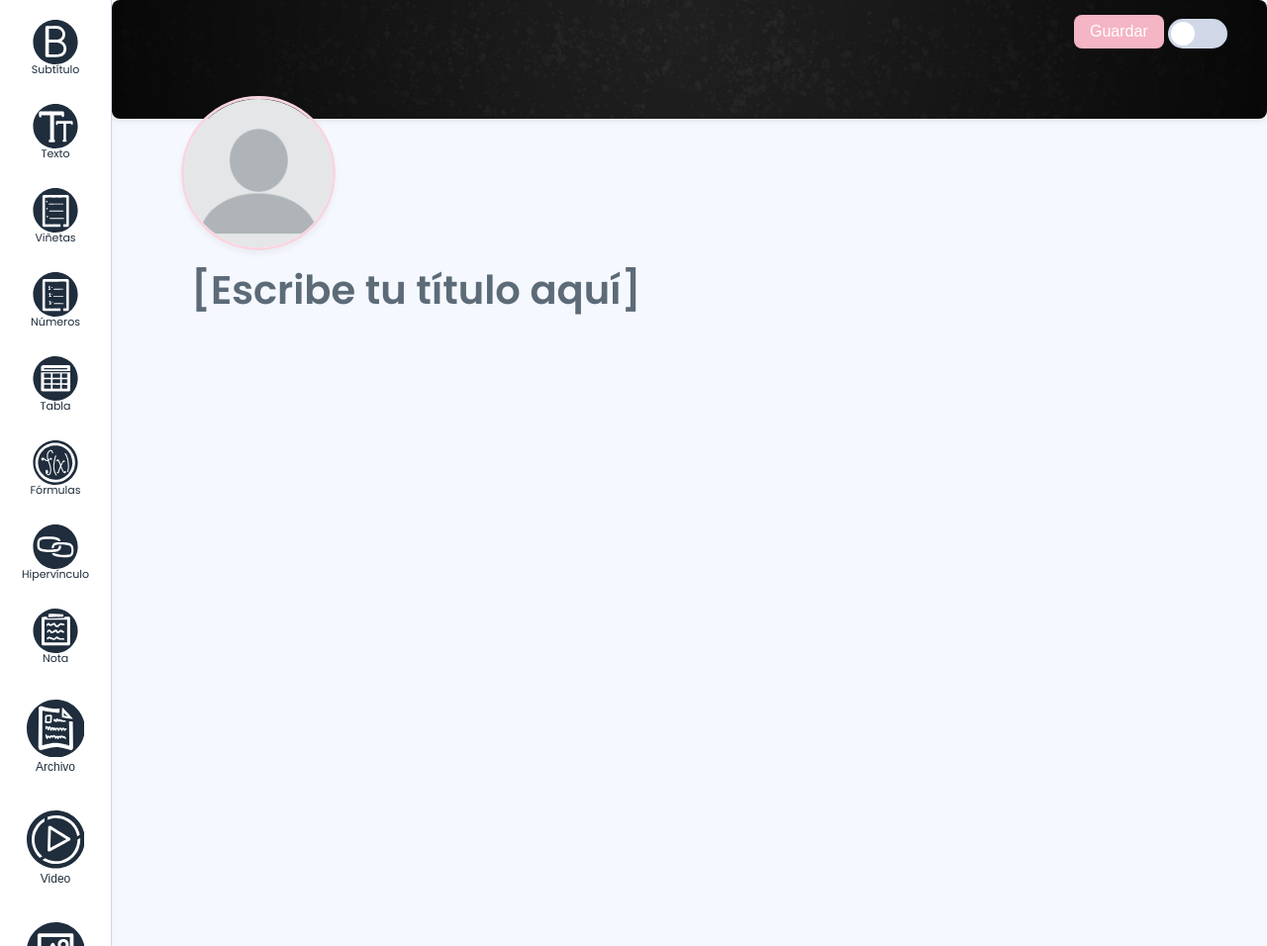
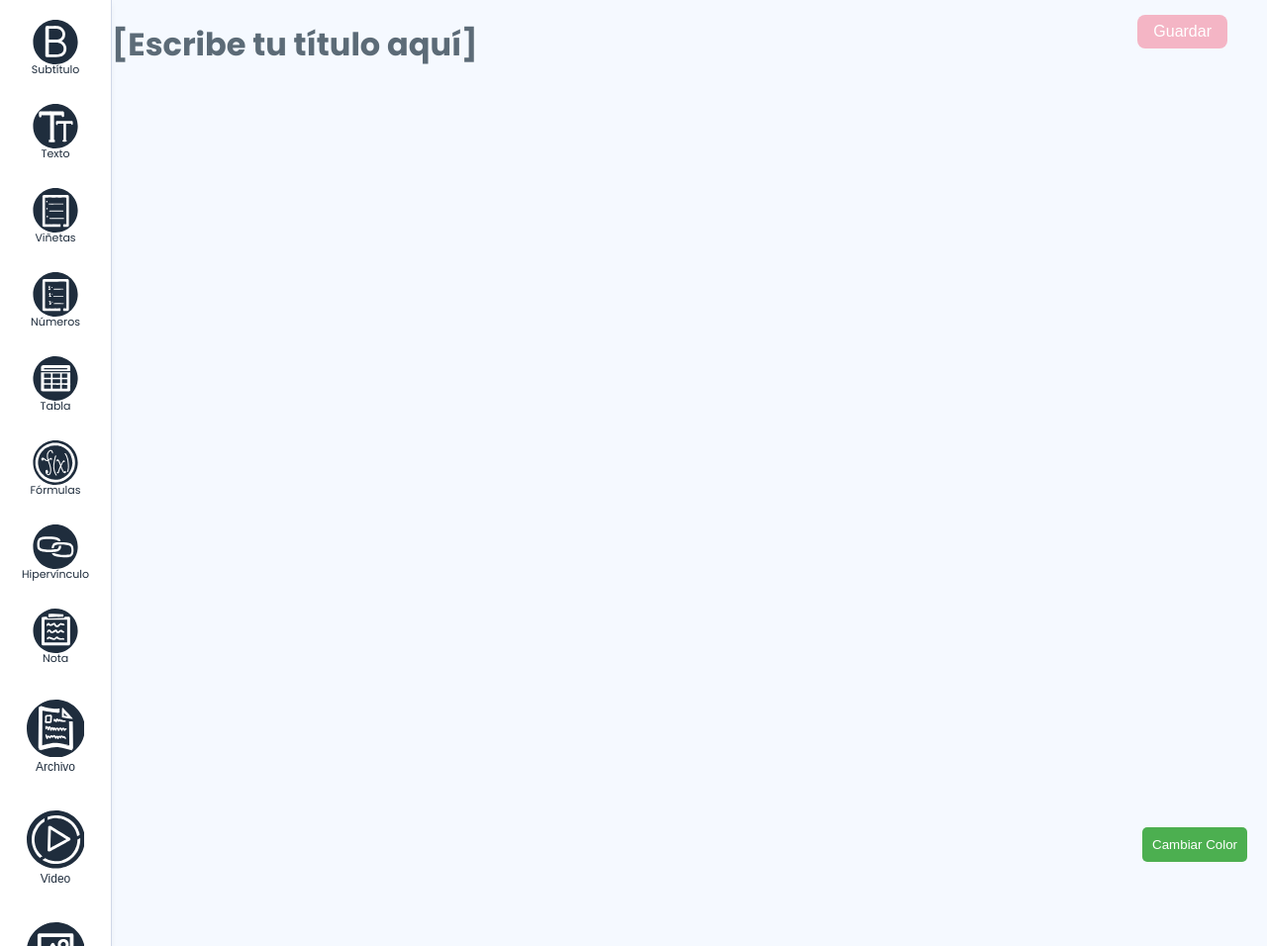
Before and after one commit to rhhdez29/web-project, a PHP site: page /pages/apuntes.php in a window 1280 px wide. Shown: the whole page at 99% size. Run offline with PHP 8.4, Linux system fonts and the light colour scheme; the visitor is signed in with stand-in values (Sample User, id 1); some libraries are stand-ins or nearby versions.

Commit message:
Update apuntes.php

```diff
--- a/pages/apuntes.php
+++ b/pages/apuntes.php
@@ -23,13 +23,7 @@ include_once '../includes/verificar_sesion.php';
     <nav>
       <div class="D">
         <button id="Guardar-apuntes">Guardar</button>
-        <label class="switch">
-          <input type="checkbox" id="toggle-mode">
-          <span class="slider">
-            <span class="icon">☀️</span>
-            <span class="icon">🌙</span>
-          </span>
-        </label>
+
       </div>
     </nav>
     <!-- Barra lateral -->
@@ -961,18 +955,18 @@ include_once '../includes/verificar_sesion.php';
       </button>
     </div>
 
-    <!-- Contenido principal -->
+
+
     <div id="Contenido">
+    <!-- Contenido principal
       <div class="imagen-wrapper portada-wrapper">
         <img class="portada" src="../assets/imagenes/fondo2.jpg" alt="Fondo">
         <div class="imagen-texto">Cambiar imagen</div>
       </div>
 
-      <div class="contenedor-centrado">
-        <div class="imagen-wrapper redonda">
-          <img class="icono" src="../assets/imagenes/perfil.png" alt="Perfil">
-          <div class="imagen-texto">Cambiar foto</div>
-        </div>
+    <div id="Contenido">
+    <img id="apuntes-profile-picture" class="profile-photo icono" src="../assets/imagenes/perfil.png" alt="Perfil">
+</div>-->
         <h1 id="editable-title" contenteditable="true" class="editable-h1"></h1>
 
         <!-- Área de trabajo -->
@@ -1047,6 +1041,24 @@ box-shadow: 0 5px 15px rgba(0,0,0,0.3); z-index: 1000; width: 400px;">
 
 
   <script src="../scripts/apuntes.js"></script>
+
+  <script>
+document.addEventListener('DOMContentLoaded', function() {
+    // Cargar foto de perfil desde localStorage si existe
+    const savedPhoto = localStorage.getItem('profilePictureUpdated');
+    if (savedPhoto) {
+        document.getElementById('apuntes-profile-picture').src = savedPhoto;
+    }
+
+    // Escuchar cambios
+    window.addEventListener('storage', function(e) {
+        if (e.key === 'profilePictureUpdated' && e.newValue) {
+            document.getElementById('apuntes-profile-picture').src = e.newValue;
+        }
+    });
+});
+</script>
+
   <script>
     async function exportarContenido() {
       const { jsPDF } = window.jspdf;
@@ -1106,6 +1118,63 @@ box-shadow: 0 5px 15px rgba(0,0,0,0.3); z-index: 1000; width: 400px;">
       }
     }
   </script>
+  <button id="cambiarColorBtn" style="position: fixed; bottom: 20px; right: 20px; padding: 10px; background-color: #4CAF50; color: white; border: none; border-radius: 5px; cursor: pointer;">
+    Cambiar Color
+</button>
+
+<script>
+document.getElementById('cambiarColorBtn').addEventListener('click', function() {
+    // Obtener el color actual del body
+    var currentColor = document.body.style.backgroundColor;
+
+    // Cambiar entre colores
+    if (currentColor === 'rgb(255, 255, 255)' || currentColor === '' || currentColor === 'white') {
+        document.body.style.backgroundColor = '#121212';
+        document.body.style.color = '#ffffff';
+    } else {
+        document.body.style.backgroundColor = 'white';
+        document.body.style.color = '#000000';
+    }
+
+    // Guardar la preferencia en localStorage
+    localStorage.setItem('modoOscuro', document.body.style.backgroundColor === '#121212');
+});
+
+// Verificar el modo al cargar la página
+document.addEventListener('DOMContentLoaded', function() {
+    if (localStorage.getItem('modoOscuro') === 'true') {
+        document.body.style.backgroundColor = '#121212';
+        document.body.style.color = '#ffffff';
+    }
+});
+</script>
+
+<script>
+        // Función para sincronizar el modo oscuro
+        function syncDarkMode() {
+            const darkMode = localStorage.getItem('darkMode') === 'true' ||
+                            document.cookie.includes('darkMode=true');
+
+            if (darkMode) {
+                document.body.classList.add('modo-oscuro');
+            } else {
+                document.body.classList.remove('modo-oscuro');
+            }
+        }
+
+        // Escuchar cambios en el modo oscuro
+        window.addEventListener('storage', function(event) {
+            if (event.key === 'darkMode') {
+                syncDarkMode();
+            }
+        });
+
+        // Sincronizar al cargar
+        document.addEventListener('DOMContentLoaded', syncDarkMode);
+    </script>
+
+    <script src="../scripts/menu.js"></script>
+
 </body>
 
 </html>
```
